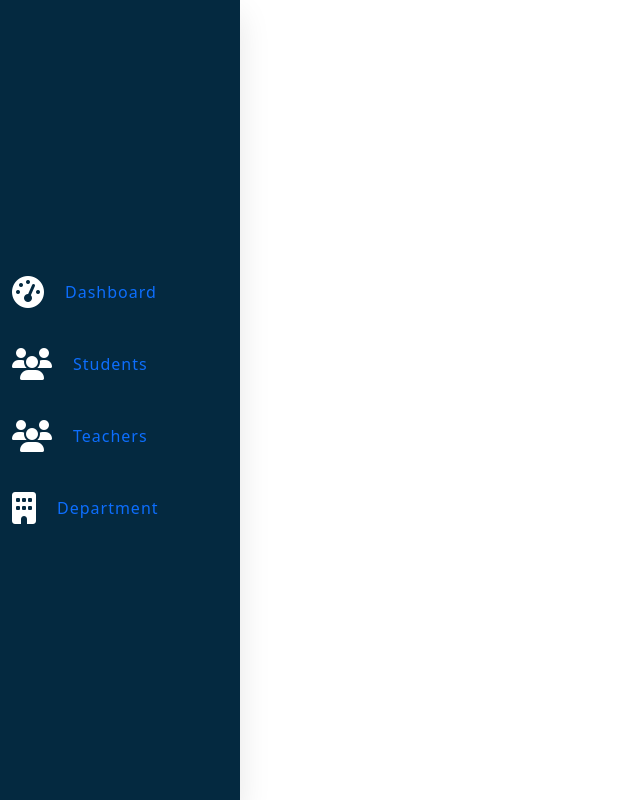
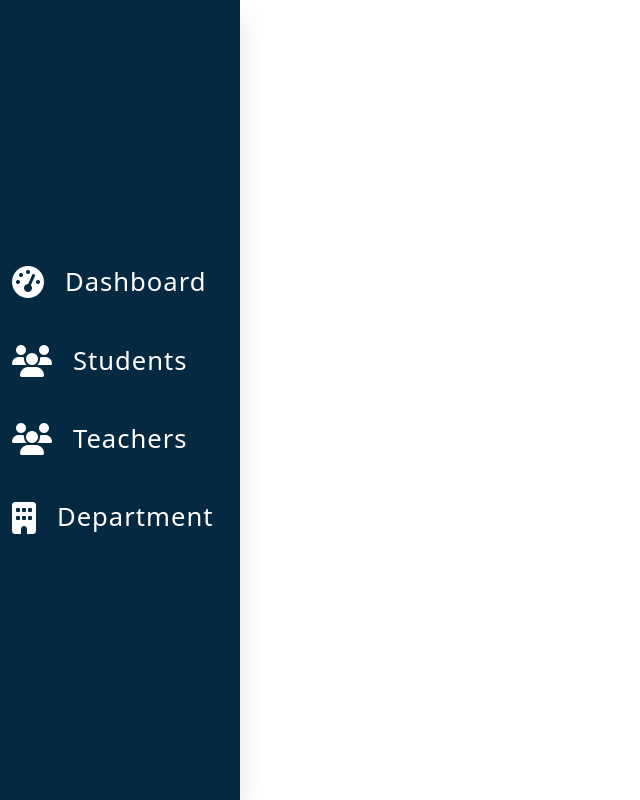
Before and after one commit to Zavi254/Elimu_Management-System, a React (Create React App) app in the folder frontend/: page / in a window 1280 px wide. Shown: the whole page, without its empty margins (0-640 px from the left). Built offline with nearby package versions, Linux system fonts and the light colour scheme; the HTML template or start-up script is replaced by a standard one.

Commit message:
Added a sideLink class to the stylesheet to increase the navigation bar links font-size

```diff
--- a/frontend/src/index.css
+++ b/frontend/src/index.css
@@ -29,9 +29,9 @@
     font-size:2rem ;
     /* margin-top: 20px; */
 }
-.sidebar li span:nth-child(2) {
-    font-size:1.4rem ;
-    /* margin-top: 20px; */
+.sideLinks {
+    font-size:1.6rem ;
+    color: #fff;
 }
 .sidebar li:hover{
     padding: 12px;
```
